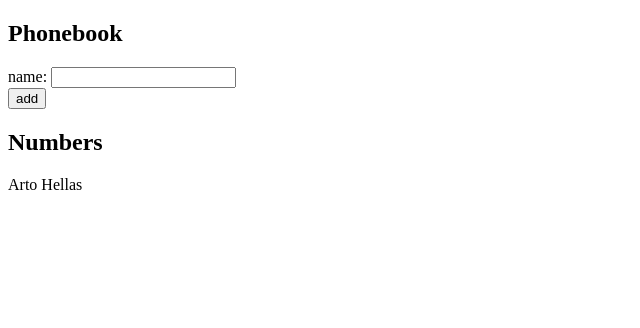
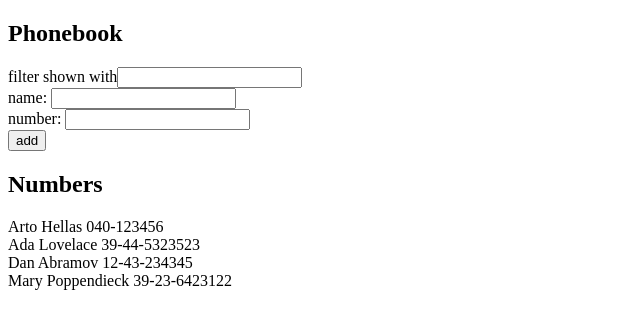
Before and after one commit to RunLikeAnAntelope/FullStackOpen, a React (Vite) app in the folder part2/phonebook/: page / in a window 1280 px wide. Shown: the top 328 px of the page, without its empty margins (0-640 px from the left). Built offline with nearby package versions, Linux system fonts and the light colour scheme.

Commit message:
Saving just in case

```diff
--- a/part2/phonebook/src/App.jsx
+++ b/part2/phonebook/src/App.jsx
@@ -1,23 +1,78 @@
 import { useState } from 'react'
 const Person = ({ person }) => {
   return (
-    <div>{person.name}</div>
+    <div>{person.name} {person.number}</div>
   )
 }
+
+const Persons = ({ persons }) => {
+  return (
+    persons.map(person => <Person key={person.name} person={person} />)
+  )
+}
+
+const SearchedPersons = ({ persons, search }) => {
+  const lSearch = search.toLowerCase()
+  return (
+    <Persons persons={persons.filter(person =>
+      person.name.toLowerCase().includes(lSearch))}
+    />
+  )
+}
+
+const Filter = ({ search, onChange }) => {
+  return (
+    <div>
+      filter shown with<input name="pbfilter" value={search} onChange={onChange} />
+    </div>
+  )
+}
+
+const PersonForm = ({ onSubmit, newName, onNameChange, newNumber, onNumberChange }) => {
+  <form onSubmit={onSubmit}>
+    <div>
+      name: <input name="pbname" value={newName} onChange={onNameChange} />
+    </div>
+    <div>
+      number: <input name="pbnumber" value={newNumber} onChange={onNumberChange} />
+    </div>
+    <div>
+      <button type="submit">add</button>
+    </div>
+  </form>
+}
+
 const App = () => {
-  const [persons, setPersons] = useState([{ name: 'Arto Hellas' }])
+  const init = [
+    { name: 'Arto Hellas', number: '040-123456', id: 1 },
+    { name: 'Ada Lovelace', number: '39-44-5323523', id: 2 },
+    { name: 'Dan Abramov', number: '12-43-234345', id: 3 },
+    { name: 'Mary Poppendieck', number: '39-23-6423122', id: 4 }
+  ]
+
+  const [persons, setPersons] = useState(init)
   const [newName, setNewName] = useState("")
+  const [newNumber, setNewNumber] = useState("")
+  const [search, setSearch] = useState("")
 
   const handleNameChange = (event) => {
     setNewName(event.target.value)
   }
 
-  const addName = (event) => {
+  const handleNumberChange = (event) => {
+    setNewNumber(event.target.value)
+  }
+
+  const handleSearchChange = (event) => {
+    setSearch(event.target.value)
+  }
+
+  const addEntry = (event) => {
     event.preventDefault()
     if (persons.find(person => person.name === newName)) {
       alert(`${newName} is already in the phonebook`)
     } else {
-      const newPerson = { name: newName }
+      const newPerson = { name: newName, number: newNumber }
       setPersons(persons.concat(newPerson))
       setNewName("")
     }
@@ -26,16 +81,26 @@ const App = () => {
   return (
     <div>
       <h2>Phonebook</h2>
-      <form onSubmit={addName}>
+      <Filter search={search} onChange={handleSearchChange} />
+      <PersonForm
+        onSubmit={addEntry}
+        newName={newName}
+        onNameChange={handleNameChange}
+        newNumber={newNumber}
+        onNumberChange={handleNumberChange} />
+      <form onSubmit={addEntry}>
         <div>
           name: <input name="pbname" value={newName} onChange={handleNameChange} />
+        </div>
+        <div>
+          number: <input name="pbnumber" value={newNumber} onChange={handleNumberChange} />
         </div>
         <div>
           <button type="submit">add</button>
         </div>
       </form>
       <h2>Numbers</h2>
-      {persons.map((person, i) => <Person key={i} person={person} />)}
+      <SearchedPersons persons={persons} search={search} />
     </div>
   )
 }
--- /dev/null
+++ b/part2/phonebook/src/components/Person.jsx
@@ -0,0 +1,6 @@
+const Person = ({ person }) => {
+  return (
+    <div>{person.name} {person.number}</div>
+  )
+}
+export default Person
```
Also changed, not shown: part2/phonebook/src/components/FIlter.jsx (added, +8 -0 lines), part2/phonebook/src/components/PersonForm.jsx (added, +14 -0 lines), part2/phonebook/src/components/Persons.jsx (added, +7 -0 lines), part2/phonebook/src/components/SearchedPersons.jsx (added, +10 -0 lines).
